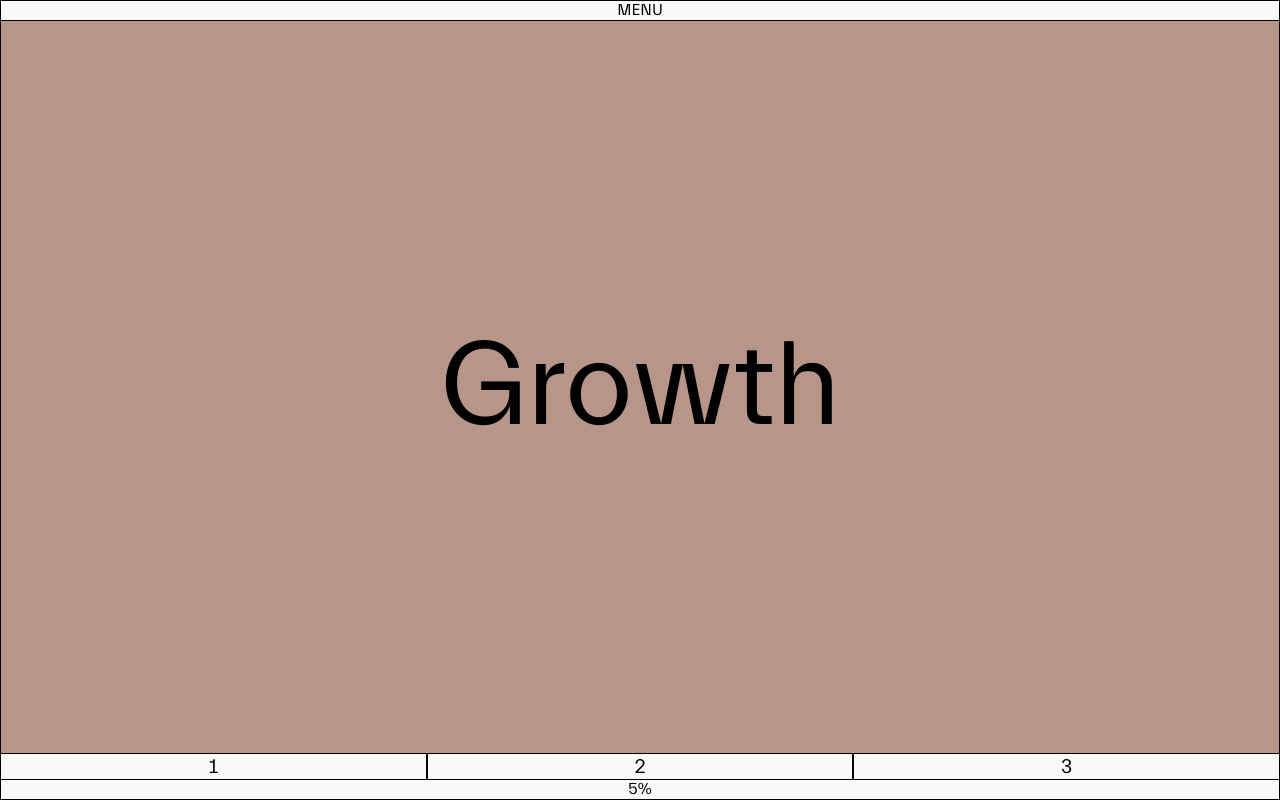
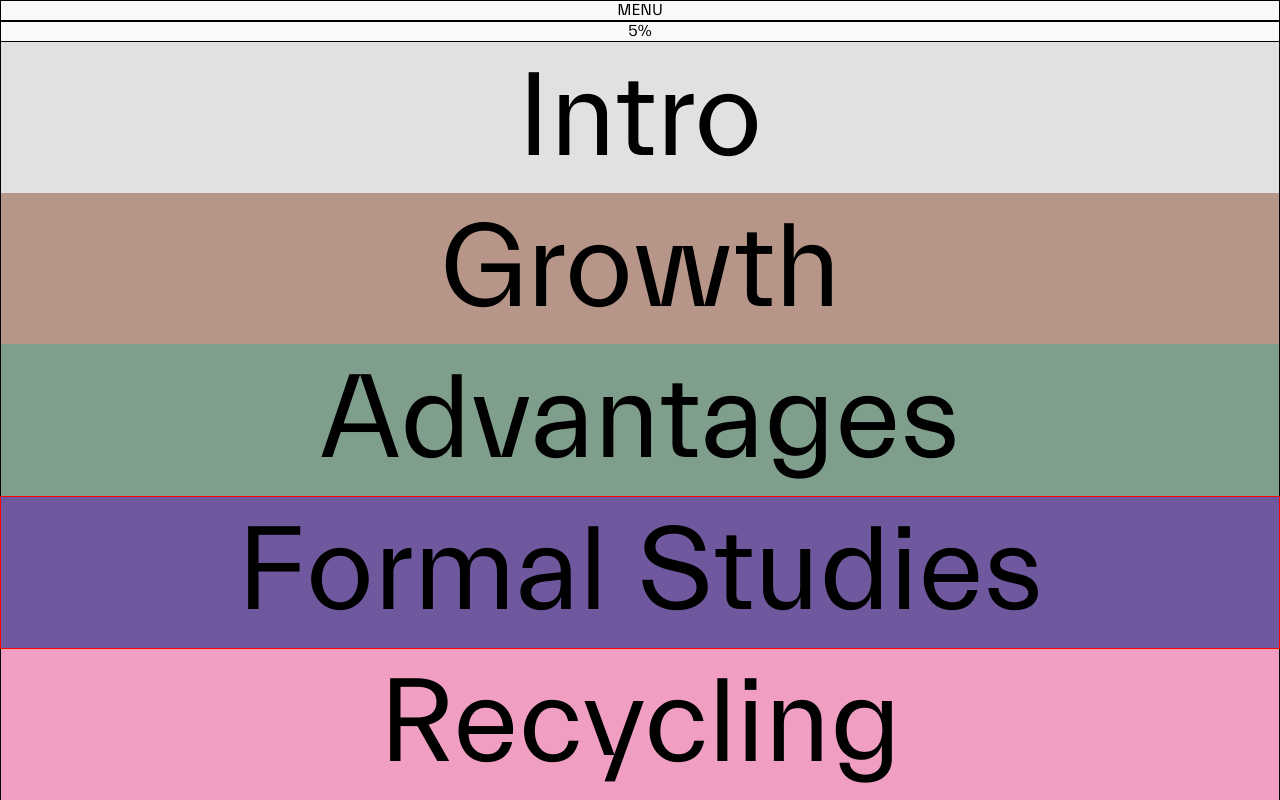
Before and after one commit to alternatorbob/div-in-div-hover-2, a website with bundled scripts: page index.html in a window 1280 px wide. Built offline with nearby package versions, Linux system fonts and the light colour scheme.

Commit message:
title divs generated

```diff
--- a/css/main.css
+++ b/css/main.css
@@ -170,3 +170,15 @@ img {
   transition: all 0.9s cubic-bezier(0.6, 0.05, 0.4, 1);
   top: 100%;
 }
+
+.active {
+  height: 100%;
+  transition: 1s;
+  transition-property: linear;
+}
+
+.deactive {
+  height: 0;
+  transition: 1s;
+  transition-property: linear;
+}
--- a/index.html
+++ b/index.html
@@ -17,33 +17,7 @@
         <div class="space"></div>
       </nav> -->
 
-      <main class="container">
-        <section class="section" id="growth">
-          <div class="nav title-section">Growth</div>
-          <div class="contentContainer">
-            <div class="subContainer" id="0">
-              <div class="box hidden">
-                <div class="infoText">Testing title sentence ...</div>
-                <!-- <img src="/resources/illus/STEPS-3.png" alt="" /> -->
-              </div>
-            </div>
 
-            <div class="subContainer" id="1">
-              <div class="box hidden">
-                <div class="infoText">Testing title sentence ...</div>
-                <!-- <img src="/resources/illus/STEPS-4.png" alt="" /> -->
-              </div>
-            </div>
-
-            <div class="subContainer" id="2">
-              <div class="box hidden">
-                <div class="infoText">Testing title sentence ...</div>
-                <!-- <img src="/resources/illus/STEPS-5.png" alt="" /> -->
-              </div>
-            </div>
-          </div>
-        </section>
-      </main>
 
       <footer class="footer nav">
         <!-- <div id="next-section">NEXT</div> -->
@@ -51,6 +25,7 @@
       </footer>
     </div>
 
-    <script src="js/main.js"></script>
+    <script type="module" src="js/sections.js"></script>
+    <script type="module" src="js/main.js"></script>
   </body>
 </html>
--- /dev/null
+++ b/js/Sections.js
@@ -0,0 +1,62 @@
+export const SECTIONS = [
+  {
+    title: 'Intro',
+    colour: '#E1E1E1 [ grey ]',
+    content: [
+      {
+        subtitle: 'About',
+        text: 'This site is about mycelium',
+        images: ['img-path1', 'img-path2'],
+      },
+      {
+        subtitle: 'How to Use the Website',
+        text: 'To use the site hover in the cases, discover as much info as possible',
+        images: ['img-path1', 'img-path2'],
+      },
+    ],
+  },
+  {
+    title: 'Growth',
+    colour: '#B79588 [ brown ]',
+    content: [
+      {
+        subtitle: 'subtitle',
+        text: 'Lorem Ipsum',
+        images: ['img-path1', 'img-path2'],
+      },
+    ],
+  },
+  {
+    title: 'Advantages',
+    colour: '#809E8C [ green ]',
+    content: [
+      {
+        subtitle: 'subtitle',
+        text: 'Lorem Ipsum',
+        images: ['img-path1', 'img-path2'],
+      },
+    ],
+  },
+  {
+    title: 'Formal Studies',
+    colour: '#70589E [ purple ]',
+    content: [
+      {
+        subtitle: 'subtitle',
+        text: 'Lorem Ipsum',
+        images: ['img-path1', 'img-path2'],
+      },
+    ],
+  },
+  {
+    title: 'Recycling',
+    colour: '#F09FC3 [ pink ]',
+    content: [
+      {
+        subtitle: 'subtitle',
+        text: 'Lorem Ipsum',
+        images: ['img-path1', 'img-path2'],
+      },
+    ],
+  },
+]
--- a/js/main.js
+++ b/js/main.js
@@ -1,9 +1,16 @@
+import { SECTIONS } from './Sections.js'
+
+let sections = []
+
 let currentTab = -1
+
+let activeSection = 'formal-studies'
+
 let isTitle = true
 let scrollStarted,
   wasClicked = false
 
-const sections = ['growth', 'advantages', 'formal-studies', 'recycling']
+// const sections = ['growth', 'advantages', 'formal-studies', 'recycling']
 
 let myTitles = [
   'Mycelium compared to concrete',
@@ -15,6 +22,7 @@ let myTitles = [
 let pointerX,
   pointerY = -1
 
+const logSections = () => {
   for (let i = 0; i < sections.length; i++) {
     let val = sections[i]
     switch (val) {
@@ -24,18 +32,36 @@ for (let i = 0; i < sections.length; i++) {
       case 'advantages':
         console.log('advantages')
         break
-    case 'formal-studies':
-      console.log('formal-studies')
+      case 'formal studies':
+        console.log('formal studies')
         break
       case 'recycling':
         console.log('recycling')
         break
     }
   }
+}
 
-function updateSection() {
+SECTIONS.map((project, idx) => {
+  const title = document.createElement('section')
+  title.id = `${project.title.replace(/\s+/g, '-').toLowerCase()}`
+  title.classList.add('title-section', 'deactive')
+  title.innerHTML = project.title
+  title.style.background = `${project.colour.substring(0, 7)}`
+  document.querySelector('.wrapper').appendChild(title)
+  sections.push(`${project.title.replace(/\s+/g, '-').toLowerCase()}`)
+})
 
+for (let i = 0; i < sections.length; i++) {
+  if (sections[i].includes(activeSection)) {
+    const curDiv = document.querySelector(`#${activeSection}`)
+    // document.querySelector(`#${activeSection}`).style.border = '1px solid red'
+    curDiv.classList.add('active')
+    curDiv.style.border = '1px solid red'
   }
+}
+
+function updateSection() {}
 
 const subCont = Array.from(document.getElementsByClassName('subContainer'))
 addNumbers()
@@ -44,100 +70,6 @@ const titles = Array.from(document.getElementsByClassName('title'))
 const boxes = Array.from(document.getElementsByClassName('box'))
 
 const curSec = document.getElementsByClassName('title-section')[0]
-
-document.querySelector('#growth').addEventListener('click', (e) => {
-  curSec.style.flex = '0 1 0%'
-  curSec.style.transition = '.4s'
-  curSec.style.fontSize = '20px'
-  for (let i = 0; i < boxes.length; i++) {
-    const e = boxes[i]
-    e.classList.remove('hidden')
-  }
-  wasClicked = true
-  setTimeout(startScroll, 1500)
-  pointerCheck()
-})
-
-function startScroll() {
-  console.log('scroll started')
-
-  for (let i = 0; i < subCont.length; i++) {
-    // console.log('Width:  ' + subCont[i].offsetWidth)
-    // console.log('Height: ' + subCont[i].offsetHeight)
-    // console.log('bounding: ' + subCont[i].getBoundingClientRect())
-
-    for (var key in subCont[i]) {
-      if (typeof subCont[0][key] !== 'function') {
-        // console.log(`${key} : ${subCont[0][key]}`)
-
-        console.log(subCont[1].getBoundingClientRect().x)
-        console.log(subCont[1].getBoundingClientRect().y)
-
-        // console.log('pointerX: ' + pointerX)
-        // console.log('pointerY: ' + pointerY)
-        // console.log('offsetTop:' + subCont[0].offsetTop)
-        // console.log('offsetLeft:' + subCont[0].offsetLeft)
-        // console.log('offsetWidth:' + subCont[0].offsetWidth)
-        // console.log('offsetHeight:' + subCont[0].offsetHeight)
-      }
-      if (
-        pointerX >= subCont[1].offsetLeft &&
-        pointerX <=
-          subCont[1].getBoundingClientRect().x + subCont[1].offsetWidth
-      )
-        subCont[1].style.flex = '50'
-      currentTab = 1
-      // removeContent(i)
-      /*
-       &&
-        pointerY >= subCont[1].offsetHeight &&
-        pointerY <= subCont[1].offsetTop
-        */
-    }
-
-    subCont[i].addEventListener('mouseover', (e) => {
-      if (scrollStarted) {
-        subCont[i].style.flex = '50'
-        currentTab = i
-        removeContent(i)
-      }
-    })
-  }
-
-  for (let i = 0; i < subCont.length; i++) {
-    subCont[i].addEventListener('mouseout', () => {
-      subCont[i].style.flex = '1'
-      addContent(currentTab)
-      currentTab = -1
-    })
-  }
-}
-
-function pointerCheck(e) {
-  pointerX = (e || event).clientX
-  pointerY = (e || event).clientY
-  if (document.documentElement.scrollTop > 0) {
-    pointerY = pointerY + document.documentElement.scrollTop
-  }
-  console.log(pointerX, pointerY)
-  document.onmousemove = (event) => {
-    if (
-      pointerX + 5 == event.clientX ||
-      pointerX - 5 == event.clientX ||
-      pointerY + 5 == event.clientY ||
-      (pointerY - 5 == event.clientY && !scrollStarted)
-    ) {
-      // console.log(pointerX, pointerY)
-      // console.log('eventX: ' + event.clientX, 'eventY: ' + event.clientY)
-      console.log('mouse has been moved')
-      scrollStarted = true
-    }
-  }
-  if (scrollStarted) startScroll()
-}
-
-const myWrapper = document.getElementsByClassName('wrapper')[0]
-const mainContainer = document.querySelector('main.container')
 
 function addNumbers() {
   for (let i = 0; i < subCont.length; i++) {
```
Also changed, not shown: index copy.html (added, +57 -0 lines), js/ContentMaker.js (deleted, +0 -13 lines), js/main copy.js (added, +179 -0 lines). Lines whose indentation alone changed are shown as unchanged.
